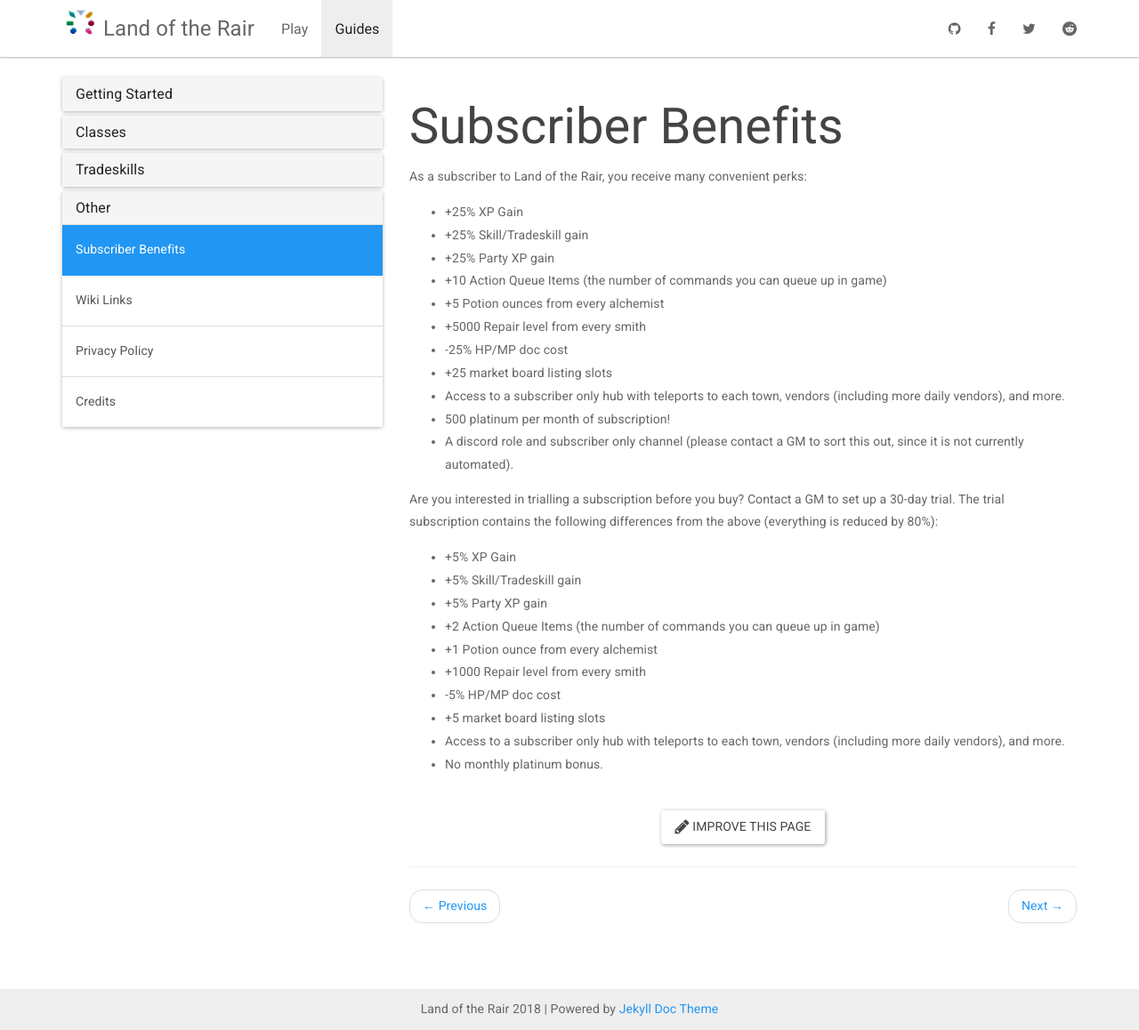
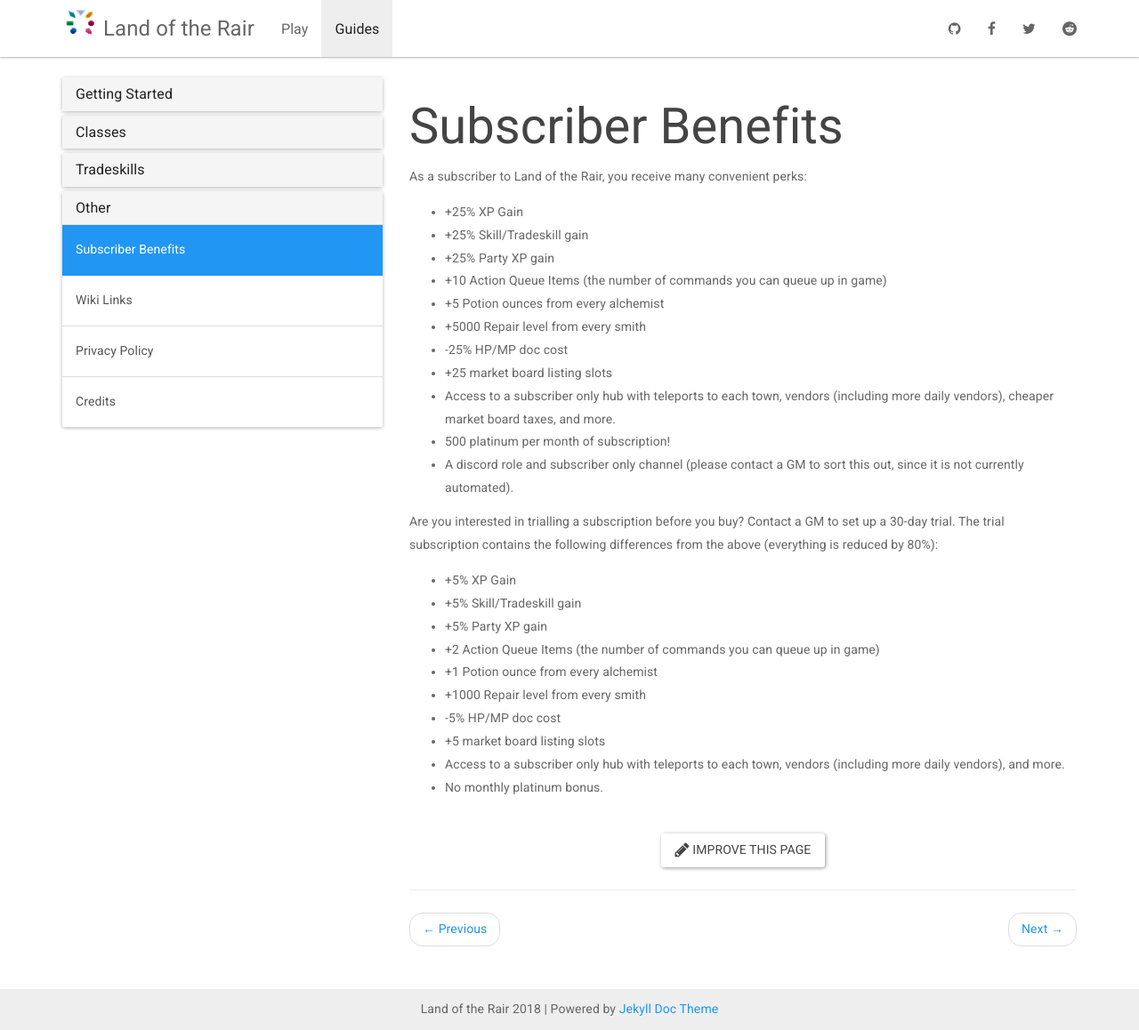
Before and after one commit to LandOfTheRair/landoftherair.github.io, a Jekyll site: the page built from _docs/other/subscriber-benefits.md, in a window 1280 px wide and 1158 px high. Shown: the whole window at 89% size. Built offline with Jekyll 4.4.1, drawn with Linux system fonts in a browser that asks for light colours; nearby versions of some CDN libraries.

Commit message:
Update subscriber-benefits.md

```diff
--- a/_docs/other/subscriber-benefits.md
+++ b/_docs/other/subscriber-benefits.md
@@ -13,7 +13,7 @@ As a subscriber to Land of the Rair, you receive many convenient perks:
 * +5000 Repair level from every smith
 * -25% HP/MP doc cost
 * +25 market board listing slots
-* Access to a subscriber only hub with teleports to each town, vendors (including more daily vendors), and more.
+* Access to a subscriber only hub with teleports to each town, vendors (including more daily vendors), cheaper market board taxes, and more.
 * 500 platinum per month of subscription!
 * A discord role and subscriber only channel (please contact a GM to sort this out, since it is not currently automated).
 
```
